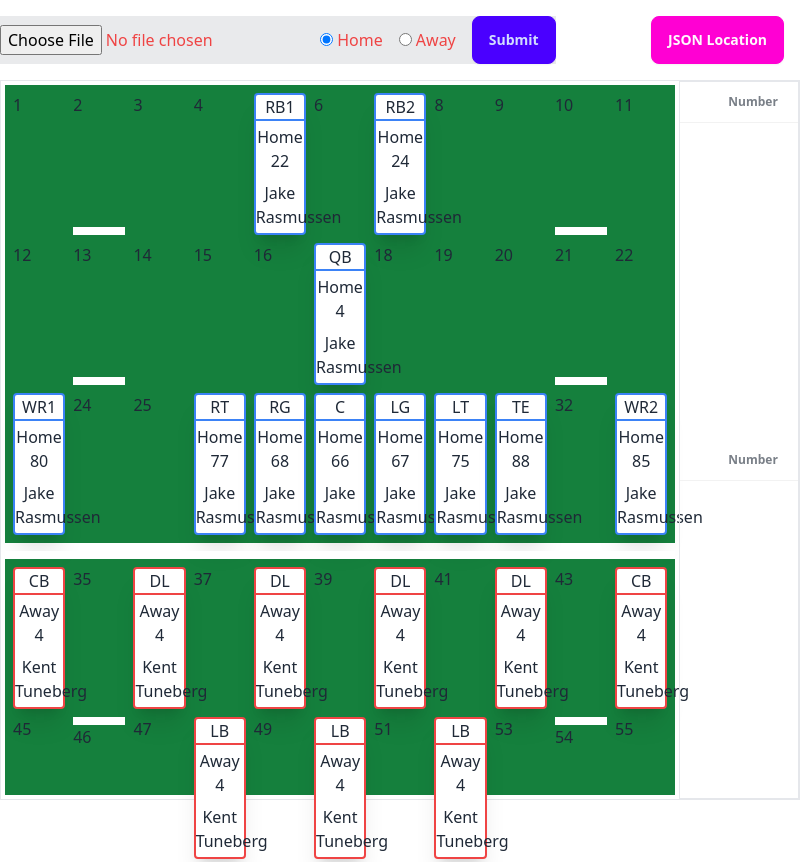
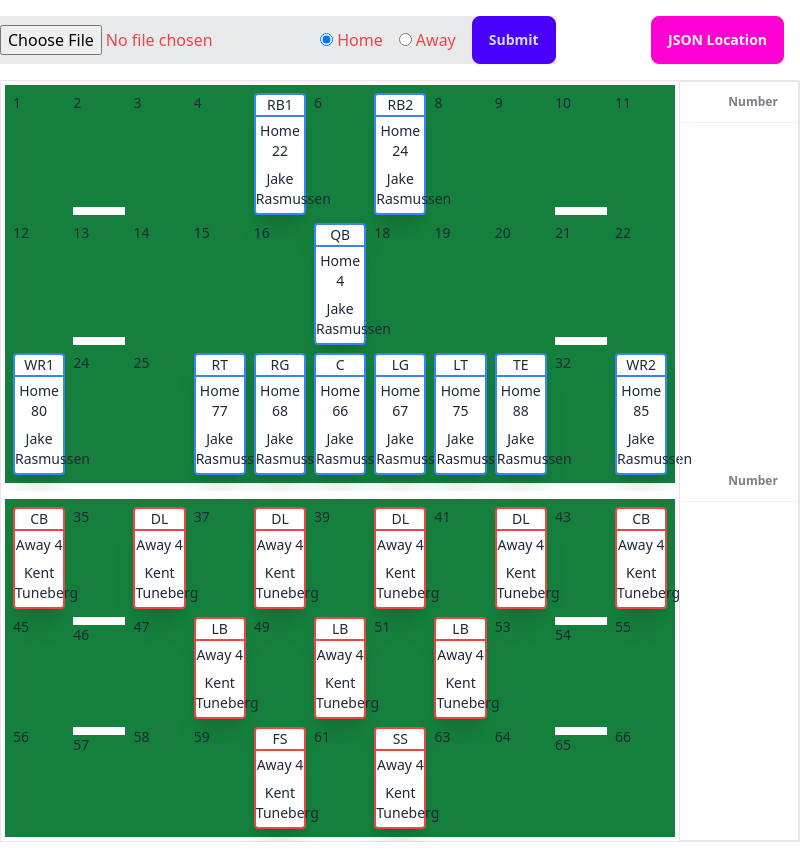
Before and after one commit to JakeRasmusson/curly-rotary-phone, an Electron app: page index.html in a window 800 px wide. Shown: the top 862 px of the page. Drawn offline with Linux system fonts and the light colour scheme.

Commit message:
Fixed height issue

```diff
--- a/index.html
+++ b/index.html
@@ -29,8 +29,8 @@
         <p id="choosenFilePath"></p>
       </div>
     </div>
-    <div class="flex h-[90%] border">
-      <div class="flex flex-col flex-6 min-w-[85%] bg-green-700 border-4 border-white">
+    <div class="flex min-h-[90%] h-max border">
+      <div class="flex flex-col flex-6 min-w-[85%] bg-green-700 border-4 border-white text-sm">
         <div class="team-box flex-1 grid grid-cols-11 grid-rows-3 gap-2 p-2 border-b-8 border-white" id="homeTeam">
           <div class="">1</div>
           <div class="border-b-8 border-white">2</div>
@@ -234,8 +234,8 @@
           <div class="">66</div>
         </div>
       </div>
-      <div class="border h-full flex-1 flex flex-col max-w-[15%]">
-        <div class="overflow-x-auto h-[50%]">
+      <div class="border min-h-full flex-1 flex flex-col max-w-[15%]">
+        <div class="flex-1 overflow-x-auto min-h-[50%]">
           <table class="table table-zebra">
             <!-- head -->
             <thead>
@@ -252,7 +252,7 @@
             </tbody>
           </table>
         </div>
-        <div class="overflow-x-auto h-[50%]">
+        <div class="flex-1 overflow-x-auto min-h-[50%]">
           <table class="table table-zebra">
             <!-- head -->
             <thead>
```
Also changed, not shown: assets/styles/output.css.
